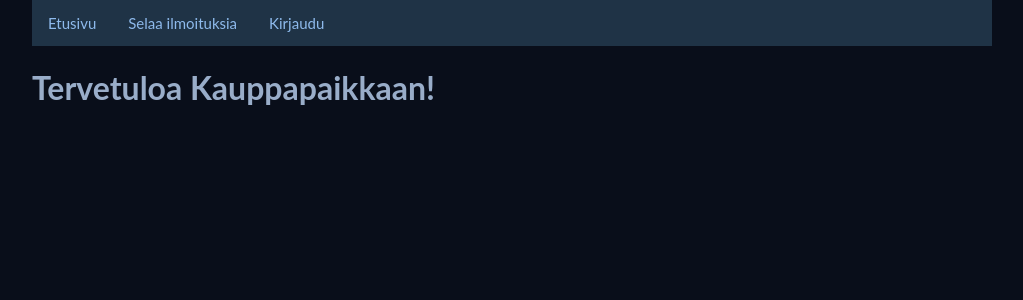
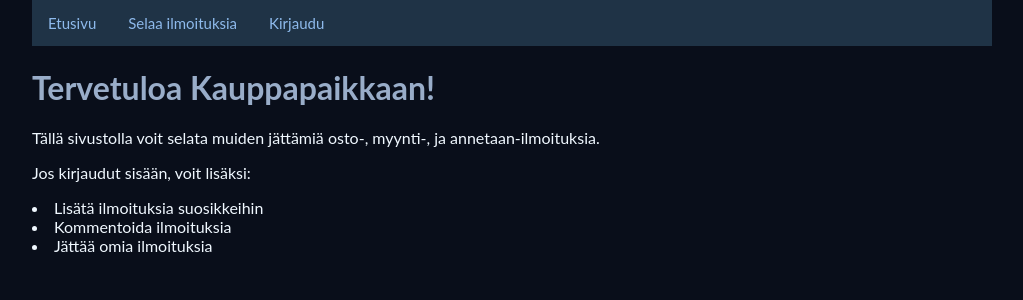
Before and after one commit to maijams/Kauppapaikka, a Flask app: page / in a window 1280 px wide. Shown: the part 155-455 px from the top of the page, without its empty margins (128-1151 px from the left). Run offline with Flask 3, Linux system fonts and the light colour scheme.

Commit message:
Edit index.html

```diff
--- a/templates/index.html
+++ b/templates/index.html
@@ -3,4 +3,24 @@
 
 <h1>Tervetuloa Kauppapaikkaan!</h1>
 
+{% if session.user_id %}
+Olet kirjautunut sisään nimimerkillä <b>{{ session.user_name }}</b>.
+<p> Tällä sivustolla voit selata muiden jättämiä osto-, myynti-,
+    ja annetaan-ilmoituksia.
+<p>Kirjautuneena käyttäjänä voit lisäksi:
+    <li>Lisätä ilmoituksia suosikkeihin</li>
+    <li>Kommentoida ilmoituksia</li>
+    <li>Jättää omia ilmoituksia</li>
+
+{% else %}
+<p> Tällä sivustolla voit selata muiden jättämiä osto-, myynti-,
+    ja annetaan-ilmoituksia.
+<p>Jos kirjaudut sisään, voit lisäksi:
+    <li>Lisätä ilmoituksia suosikkeihin</li>
+    <li>Kommentoida ilmoituksia</li>
+    <li>Jättää omia ilmoituksia</li>
+
+
+{% endif %}
+
 {% endblock %}
--- a/templates/login.html
+++ b/templates/login.html
@@ -4,6 +4,7 @@
 {% if session.user_id %}
 
 {% else %}
+<br>
 <form action='/login' method='post'>
     Tunnus: <input type='text' name='username'>
     <p>
@@ -12,7 +13,7 @@
     <input type='submit' value='Kirjaudu'>
 </form>
 <p>
-Jos sinulla ei ole tunnusta, voit luoda uuden tunnuksen <a href='/register'>tästä</a>
+Jos sinulla ei ole tunnusta, voit luoda uuden tunnuksen <a href='/register'>tästä</a>.
 
 {% endif %}
 
```
Also changed, not shown: users.py (+6 -6 lines).
